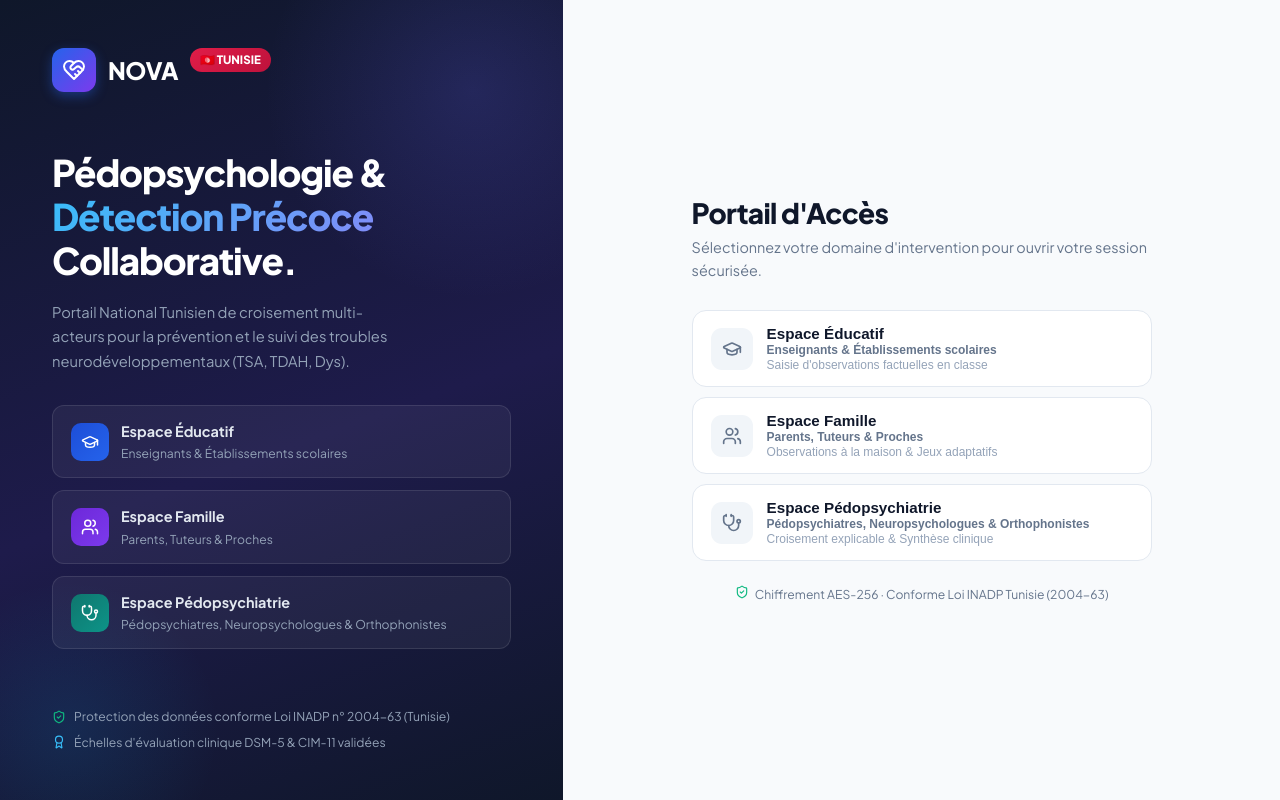
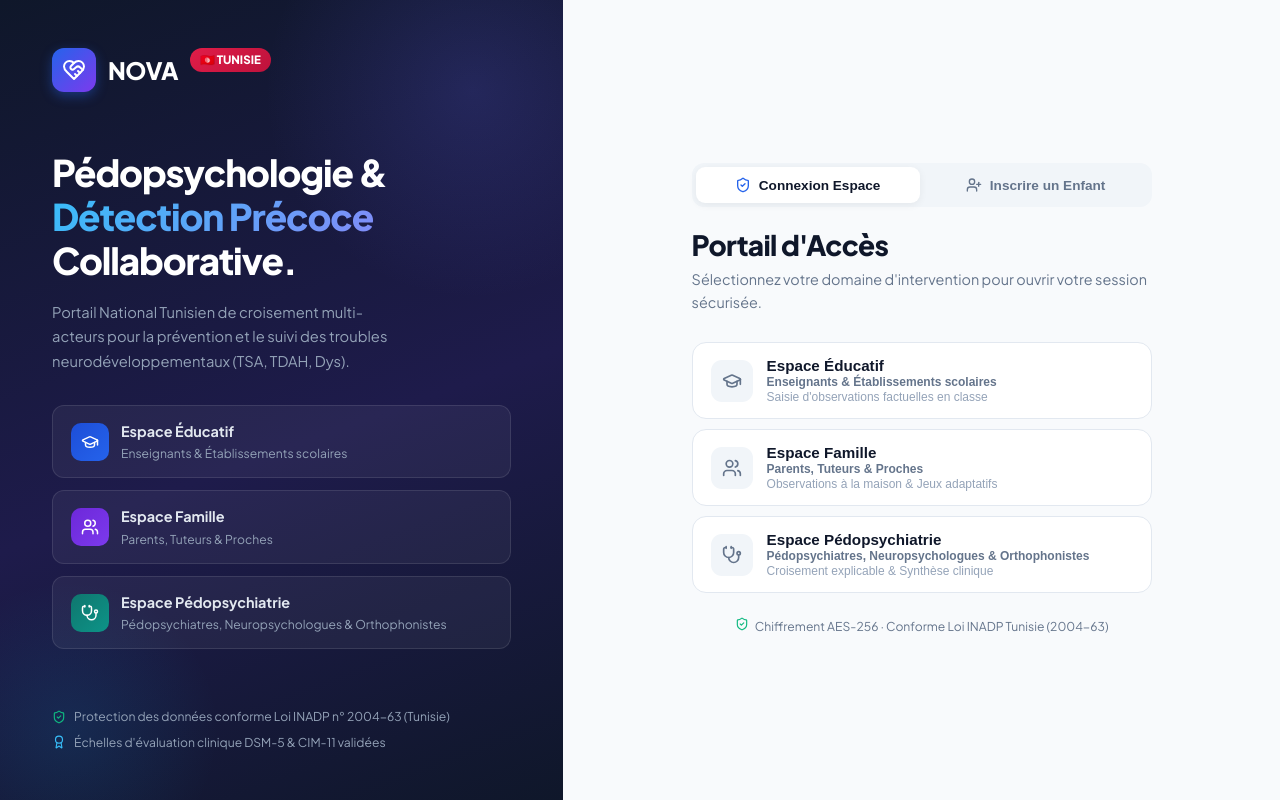
Before and after one commit to bghmaram914-debug/Nova, a React (Vite) app in the folder Frontend/: page / in a window 1280 px wide. Built offline with nearby package versions, Linux system fonts and the light colour scheme.

Commit message:
feat(ui): Integration complete de la page d'inscription enfant (LoginPage, DemoTopBar, App)

```diff
--- a/Frontend/src/App.jsx
+++ b/Frontend/src/App.jsx
@@ -4,6 +4,8 @@ import LoginPage from './components/LoginPage';
 import EspaceEnseignant from './components/EspaceEnseignant';
 import EspaceFamille from './components/EspaceFamille';
 import EspaceSpecialiste from './components/EspaceSpecialiste';
+import InscriptionEnfant from './components/InscriptionEnfant';
+import { ArrowLeft } from 'lucide-react';
 
 const ACTIVE_CHILD = {
   id: 'e1111111-1111-1111-1111-111111111111',
@@ -23,6 +25,8 @@ export default function App() {
     } catch { return null; }
   });
 
+  const [activeChild, setActiveChild] = useState(ACTIVE_CHILD);
+  const [isRegisteringChild, setIsRegisteringChild] = useState(false);
   const [refreshTrigger, setRefreshTrigger] = useState(0);
 
   const activeRole = currentUser?.role || null;
@@ -39,6 +43,7 @@ export default function App() {
 
   const handleLogout = () => {
     setCurrentUser(null);
+    setIsRegisteringChild(false);
     try {
       localStorage.removeItem('nova_user');
       localStorage.removeItem('nova_token');
@@ -53,16 +58,54 @@ export default function App() {
     <div style={{ minHeight: '100vh', display: 'flex', flexDirection: 'column' }}>
       <DemoTopBar
         activeRole={activeRole}
-        activeChild={ACTIVE_CHILD}
+        activeChild={activeChild}
         currentUser={currentUser}
         onLogout={handleLogout}
+        onOpenInscription={() => setIsRegisteringChild(true)}
       />
 
       <main style={{ flex: 1, padding: '28px 0 48px' }}>
         <div className="container">
+          {isRegisteringChild ? (
+            <div style={{ maxWidth: 840, margin: '0 auto' }} className="fade-in">
+              <div style={{ marginBottom: 16 }}>
+                <button
+                  type="button"
+                  onClick={() => setIsRegisteringChild(false)}
+                  style={{
+                    display: 'inline-flex',
+                    alignItems: 'center',
+                    gap: 8,
+                    background: 'white',
+                    border: '1.5px solid #cbd5e1',
+                    borderRadius: 10,
+                    padding: '8px 16px',
+                    color: '#1e293b',
+                    fontWeight: 700,
+                    fontSize: '.85rem',
+                    cursor: 'pointer',
+                    boxShadow: '0 2px 6px rgba(0,0,0,0.04)',
+                    transition: 'all .18s ease'
+                  }}
+                  onMouseEnter={e => { e.currentTarget.style.borderColor = '#2563eb'; e.currentTarget.style.color = '#2563eb'; }}
+                  onMouseLeave={e => { e.currentTarget.style.borderColor = '#cbd5e1'; e.currentTarget.style.color = '#1e293b'; }}
+                >
+                  <ArrowLeft size={16} /> ← Retour à mon espace
+                </button>
+              </div>
+              <InscriptionEnfant
+                onEnfantAjoute={(newChild) => {
+                  setActiveChild(newChild);
+                  handleDataChanged();
+                  setTimeout(() => setIsRegisteringChild(false), 2000);
+                }}
+              />
+            </div>
+          ) : (
+            <>
               {activeRole === 'ENSEIGNANT' && (
                 <EspaceEnseignant
-              child={ACTIVE_CHILD}
+                  child={activeChild}
                   onObservationAdded={handleDataChanged}
                   refreshTrigger={refreshTrigger}
                   user={currentUser}
@@ -70,18 +113,24 @@ export default function App() {
               )}
               {activeRole === 'FAMILLE' && (
                 <EspaceFamille
-              child={ACTIVE_CHILD}
+                  child={activeChild}
                   onObservationAdded={handleDataChanged}
+                  refreshTrigger={refreshTrigger}
+                  user={currentUser}
+                  onEnfantAjoute={(newChild) => {
+                    setActiveChild(newChild);
+                    handleDataChanged();
+                  }}
+                />
+              )}
+              {activeRole === 'SPECIALISTE' && (
+                <EspaceSpecialiste
+                  child={activeChild}
                   refreshTrigger={refreshTrigger}
                   user={currentUser}
                 />
               )}
-          {activeRole === 'SPECIALISTE' && (
-            <EspaceSpecialiste
-              child={ACTIVE_CHILD}
-              refreshTrigger={refreshTrigger}
-              user={currentUser}
-            />
+            </>
           )}
         </div>
       </main>
--- a/Frontend/src/components/DemoTopBar.jsx
+++ b/Frontend/src/components/DemoTopBar.jsx
@@ -7,7 +7,7 @@ const ROLE_MAP = {
   SPECIALISTE:  { label: 'Espace Pédopsychiatrique & Clinique', color: '#0d9488', bg: '#f0fdfa', icon: Stethoscope },
 };
 
-export default function DemoTopBar({ activeRole, activeChild, currentUser, onLogout }) {
+export default function DemoTopBar({ activeRole, activeChild, currentUser, onLogout, onOpenInscription }) {
   const roleInfo = ROLE_MAP[activeRole] || {};
   const Icon = roleInfo.icon;
 
@@ -104,8 +104,25 @@ export default function DemoTopBar({ activeRole, activeChild, currentUser, onLog
           </div>
         </div>
 
-        {/* Côté droit: Rôle actif & Déconnexion */}
-        <div style={{ display: 'flex', alignItems: 'center', gap: '12px' }}>
+        {/* Côté droit: Rôle actif & Inscription & Déconnexion */}
+        <div style={{ display: 'flex', alignItems: 'center', gap: '10px' }}>
+          {onOpenInscription && (
+            <button
+              onClick={onOpenInscription}
+              style={{
+                display: 'flex', alignItems: 'center', gap: '6px',
+                background: '#ecfdf5', border: '1.5px solid #a7f3d0',
+                color: '#059669', padding: '7px 13px', borderRadius: 10,
+                fontSize: '.82rem', fontWeight: 700, cursor: 'pointer',
+                transition: 'all .18s ease',
+              }}
+              onMouseEnter={e => { e.currentTarget.style.background = '#d1fae5'; e.currentTarget.style.borderColor = '#6ee7b7'; }}
+              onMouseLeave={e => { e.currentTarget.style.background = '#ecfdf5'; e.currentTarget.style.borderColor = '#a7f3d0'; }}
+            >
+              <Sparkles size={14} color="#059669" /> + Inscrire un enfant
+            </button>
+          )}
+
           {Icon && (
             <div style={{
               display: 'flex', alignItems: 'center', gap: '10px',
--- a/Frontend/src/components/LoginPage.jsx
+++ b/Frontend/src/components/LoginPage.jsx
@@ -1,5 +1,6 @@
 import React, { useState } from 'react';
-import { GraduationCap, Users, Stethoscope, Eye, EyeOff, ArrowRight, ShieldCheck, HeartHandshake, Award } from 'lucide-react';
+import { GraduationCap, Users, Stethoscope, Eye, EyeOff, ArrowRight, ShieldCheck, HeartHandshake, Award, UserPlus, ArrowLeft } from 'lucide-react';
+import InscriptionEnfant from './InscriptionEnfant';
 
 const SPACES = [
   {
@@ -41,12 +42,14 @@ const SPACES = [
 ];
 
 export default function LoginPage({ onLoginSuccess }) {
+  const [mode, setMode] = useState('login'); // 'login' | 'inscription'
   const [selected, setSelected] = useState(null);
   const [email, setEmail] = useState('');
   const [password, setPassword] = useState('');
   const [showPwd, setShowPwd] = useState(false);
   const [loading, setLoading] = useState(false);
   const [error, setError] = useState(null);
+  const [inscriptionSuccessChild, setInscriptionSuccessChild] = useState(null);
 
   const space = SPACES.find(s => s.role === selected);
 
@@ -446,12 +449,127 @@ export default function LoginPage({ onLoginSuccess }) {
         {/* ── RIGHT FORM ── */}
         <div className="login-form-panel">
           <div className="login-card">
+            {/* Mode Switcher Tabs */}
+            <div style={{
+              display: 'flex',
+              background: '#f1f5f9',
+              padding: '4px',
+              borderRadius: '12px',
+              marginBottom: '20px',
+              gap: '4px'
+            }}>
+              <button
+                type="button"
+                onClick={() => setMode('login')}
+                style={{
+                  flex: 1,
+                  padding: '10px 14px',
+                  border: 'none',
+                  borderRadius: '9px',
+                  fontWeight: 700,
+                  fontSize: '.85rem',
+                  cursor: 'pointer',
+                  background: mode === 'login' ? 'white' : 'transparent',
+                  color: mode === 'login' ? '#0f172a' : '#64748b',
+                  boxShadow: mode === 'login' ? '0 2px 8px rgba(0,0,0,0.06)' : 'none',
+                  display: 'flex',
+                  alignItems: 'center',
+                  justifyContent: 'center',
+                  gap: '8px',
+                  transition: 'all .2s ease'
+                }}
+              >
+                <ShieldCheck size={16} color={mode === 'login' ? '#2563eb' : '#64748b'} />
+                Connexion Espace
+              </button>
+              <button
+                type="button"
+                onClick={() => setMode('inscription')}
+                style={{
+                  flex: 1,
+                  padding: '10px 14px',
+                  border: 'none',
+                  borderRadius: '9px',
+                  fontWeight: 700,
+                  fontSize: '.85rem',
+                  cursor: 'pointer',
+                  background: mode === 'inscription' ? 'white' : 'transparent',
+                  color: mode === 'inscription' ? '#059669' : '#64748b',
+                  boxShadow: mode === 'inscription' ? '0 2px 8px rgba(0,0,0,0.06)' : 'none',
+                  display: 'flex',
+                  alignItems: 'center',
+                  justifyContent: 'center',
+                  gap: '8px',
+                  transition: 'all .2s ease'
+                }}
+              >
+                <UserPlus size={16} color={mode === 'inscription' ? '#059669' : '#64748b'} />
+                Inscrire un Enfant
+              </button>
+            </div>
+
+            {mode === 'inscription' ? (
+              <div className="fade-in">
+                <div style={{ marginBottom: 16 }}>
+                  <button
+                    type="button"
+                    onClick={() => setMode('login')}
+                    style={{
+                      display: 'inline-flex',
+                      alignItems: 'center',
+                      gap: 6,
+                      background: 'none',
+                      border: 'none',
+                      color: '#2563eb',
+                      fontWeight: 600,
+                      fontSize: '.82rem',
+                      cursor: 'pointer',
+                      padding: 0,
+                      marginBottom: 12
+                    }}
+                  >
+                    <ArrowLeft size={14} /> Retour à la connexion
+                  </button>
+                </div>
+                <InscriptionEnfant
+                  onEnfantAjoute={(enfant) => {
+                    setInscriptionSuccessChild(enfant);
+                    // On peut basculer vers la connexion famille automatiquement
+                    setTimeout(() => {
+                      setSelected('FAMILLE');
+                      setMode('login');
+                    }, 2500);
+                  }}
+                />
+              </div>
+            ) : (
+              <>
                 <div className="login-card-header">
                   <h1 className="login-card-title">Portail d'Accès</h1>
                   <p className="login-card-sub">
                     Sélectionnez votre domaine d'intervention pour ouvrir votre session sécurisée.
                   </p>
                 </div>
+
+                {inscriptionSuccessChild && (
+                  <div style={{
+                    background: '#ecfdf5',
+                    border: '1px solid #a7f3d0',
+                    borderRadius: '10px',
+                    padding: '12px 14px',
+                    marginBottom: '16px',
+                    fontSize: '.84rem',
+                    color: '#065f46',
+                    display: 'flex',
+                    alignItems: 'center',
+                    gap: '10px'
+                  }}>
+                    <UserPlus size={18} color="#059669" />
+                    <div>
+                      Dossier créé avec succès pour <strong>{inscriptionSuccessChild.prenom}</strong> ({inscriptionSuccessChild.code || inscriptionSuccessChild.code_identifiant}). Connectez-vous ci-dessous.
+                    </div>
+                  </div>
+                )}
 
                 {/* Step 1 — Space selection */}
                 <div className="space-grid">
@@ -565,6 +683,8 @@ export default function LoginPage({ onLoginSuccess }) {
                     </form>
                   </div>
                 )}
+              </>
+            )}
 
             <div className="rgpd-note">
               <ShieldCheck size={14} color="#10b981" />
```
Lines whose indentation alone changed are shown as unchanged.
